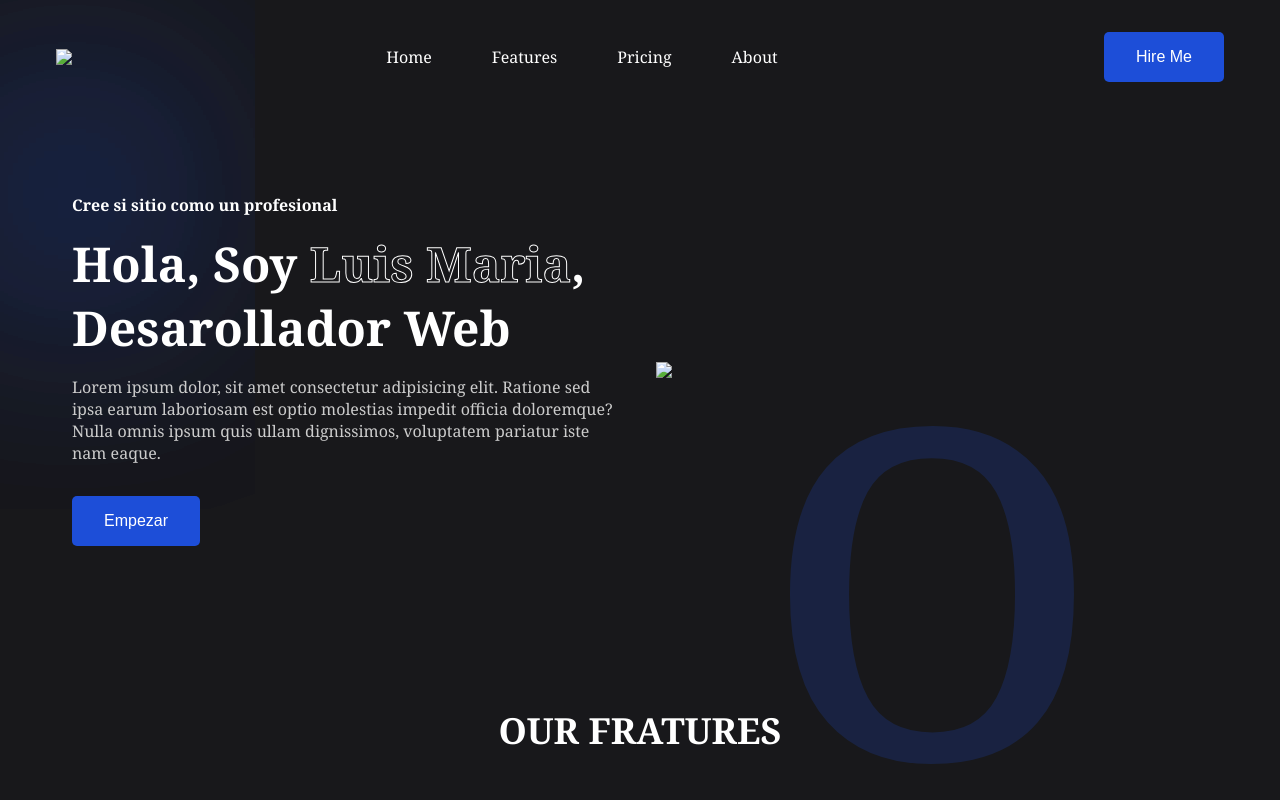
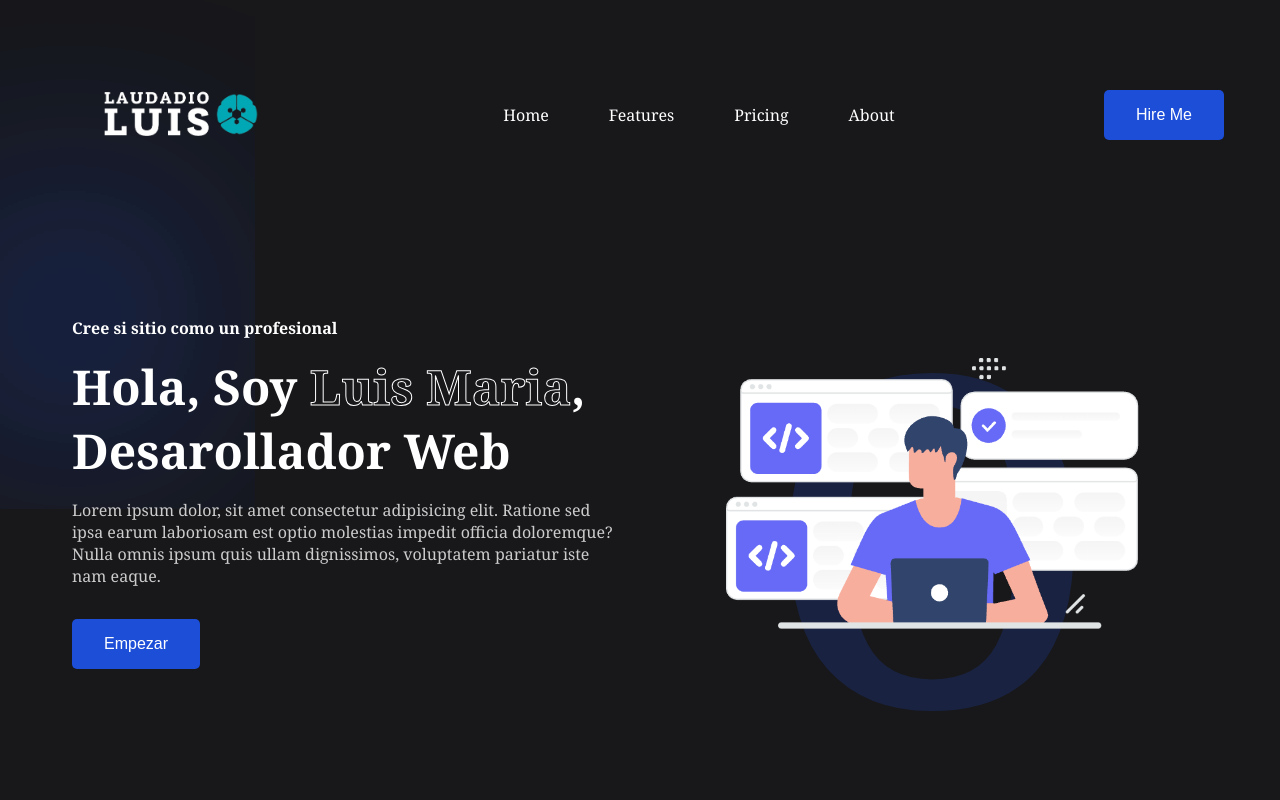
Before and after one commit to LuisMaria-Laudadio/Portfolio, a plain HTML site: page index.html in a window 1280 px wide. Shown: the top 800 px of the page. Drawn offline with nearby package versions, Linux system fonts and the light colour scheme; the site is published under a folder, as on GitHub Pages, so addresses that start at the root find nothing.

Commit message:
error ruteo solucionado

```diff
--- a/index.html
+++ b/index.html
@@ -12,7 +12,7 @@
     <nav>
         <div class="nav-logo">
             <a href="">
-                <img src="/images/logo-removebg-preview.png">
+                <img src="images/logo-removebg-preview.png">
             </a>
         </div>
 
@@ -36,7 +36,7 @@
             <button class="btn">Empezar</button>
         </div>
         <div class="image">
-            <img src="/images/header.png">
+            <img src="images/header.png">
         </div>
     </header>
 
@@ -184,6 +184,6 @@
         Copyright © 2023 Lucho Laudadio. All Rigths Reserved
     </div>
 
-    <script src="/js/main.js"></script>
+    <script src="js/main.js"></script>
 </body>
 </html>
```
